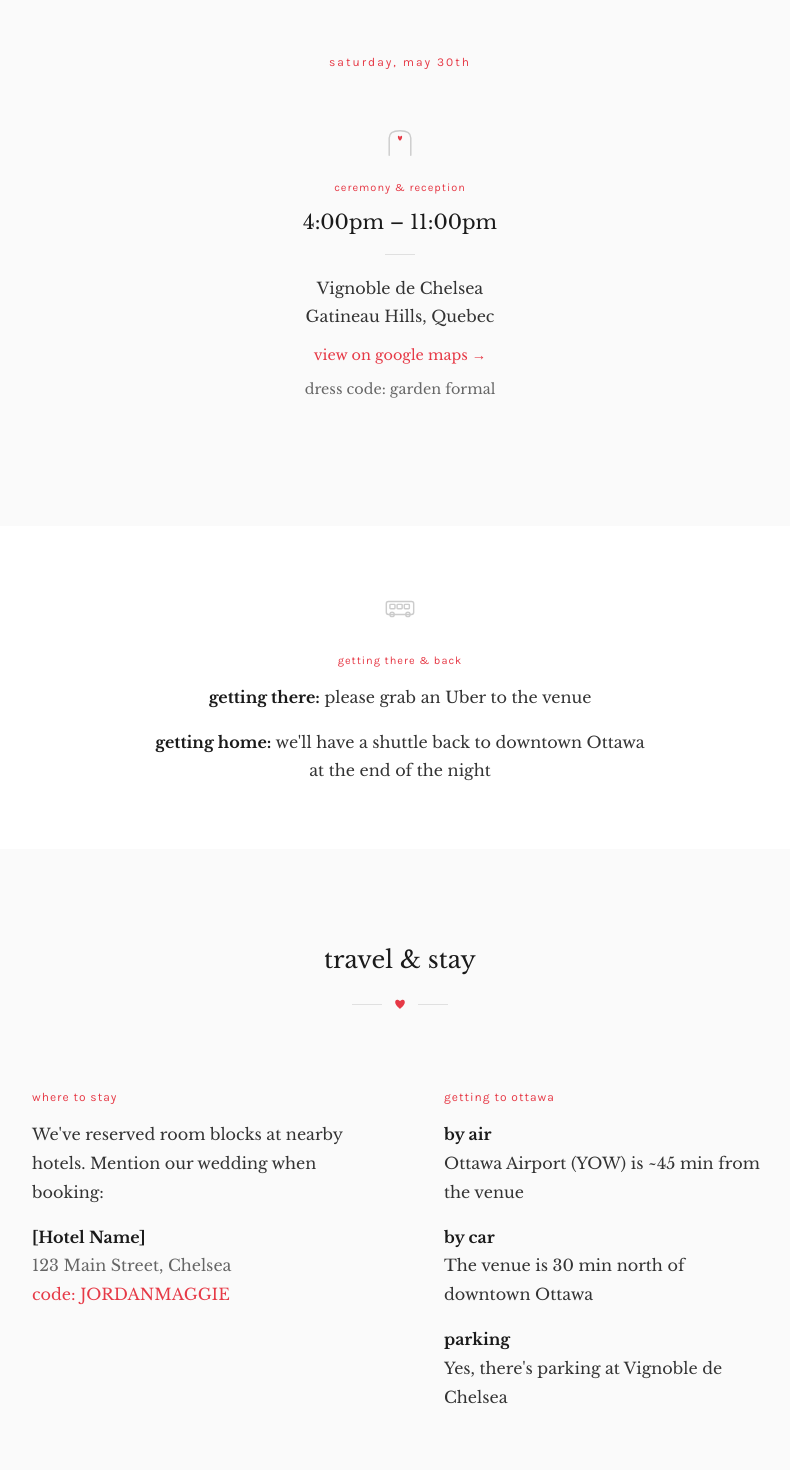
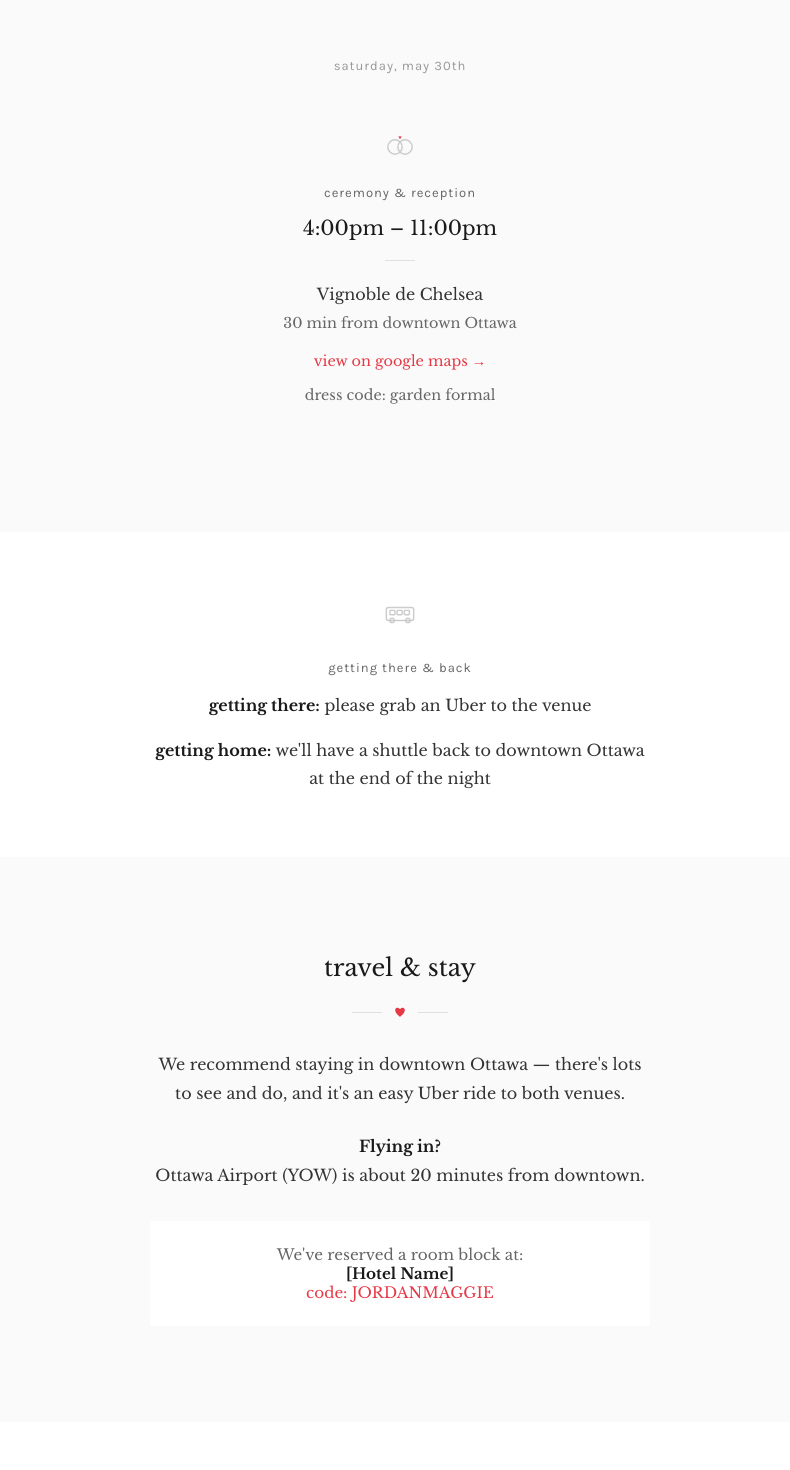
Before and after one commit to maggiejzhu-2026/weddingsite, a React (Vite) app: page / in a window 1280 px wide. Shown: the part 1420-2890 px from the top of the page, without its empty margins (240-1030 px from the left). Built offline with nearby package versions, Linux system fonts and the light colour scheme.

Commit message:
Update App.jsx

```diff
--- a/src/App.jsx
+++ b/src/App.jsx
@@ -52,10 +52,11 @@ export default function WeddingWebsite() {
 
   const CeremonyIcon = () => (
     <svg width="36" height="36" viewBox="0 0 50 50" fill="none" stroke="#ccc" strokeWidth="2" strokeLinecap="round">
-      {/* Simple arch/arbor */}
-      <path d="M10 42 L10 18 Q10 8 25 8 Q40 8 40 18 L40 42" fill="none" />
-      {/* Heart at top */}
-      <path d="M25 18 C25 15 22 14 22 16.5 C22 19 25 22 25 22 C25 22 28 19 28 16.5 C28 14 25 15 25 18Z" fill="#e63946" stroke="none"/>
+      {/* Two interlocking wedding rings */}
+      <circle cx="18" cy="25" r="10" />
+      <circle cx="32" cy="25" r="10" />
+      {/* Small heart above */}
+      <path d="M25 12 C25 10 23 9 23 10.5 C23 12 25 14 25 14 C25 14 27 12 27 10.5 C27 9 25 10 25 12Z" fill="#e63946" stroke="none"/>
     </svg>
   );
 
@@ -357,10 +358,10 @@ export default function WeddingWebsite() {
           <div style={{ marginTop: '3rem', marginBottom: '4rem' }}>
             <p style={{
               fontFamily: "'Karla', sans-serif",
-              fontSize: '12px',
-              letterSpacing: '2px',
+              fontSize: '13px',
+              letterSpacing: '1px',
               textTransform: 'lowercase',
-              color: '#e63946',
+              color: '#999',
               marginBottom: '1.5rem'
             }}>
               friday, may 29th
@@ -371,10 +372,10 @@ export default function WeddingWebsite() {
               </div>
               <p style={{
                 fontFamily: "'Karla', sans-serif",
-                fontSize: '11px',
+                fontSize: '13px',
                 letterSpacing: '1px',
                 textTransform: 'lowercase',
-                color: '#e63946',
+                color: '#666',
                 marginBottom: '1rem'
               }}>
                 welcome drinks
@@ -390,7 +391,7 @@ export default function WeddingWebsite() {
                   Tavern on the Hill
                 </a>
               </p>
-              <p style={{ fontSize: '1rem', color: '#666' }}>7:00 in the evening</p>
+              <p style={{ fontSize: '1rem', color: '#666' }}>6:00pm – 9:00pm</p>
               <div className="divider" />
               <p style={{ fontSize: '1rem', lineHeight: 1.7, color: '#333' }}>
                 Join us for casual drinks the night before the wedding
@@ -413,10 +414,10 @@ export default function WeddingWebsite() {
           {/* Wedding Day - May 30th */}
           <p style={{
             fontFamily: "'Karla', sans-serif",
-            fontSize: '12px',
-            letterSpacing: '2px',
+            fontSize: '13px',
+            letterSpacing: '1px',
             textTransform: 'lowercase',
-            color: '#e63946',
+            color: '#999',
             marginBottom: '1.5rem'
           }}>
             saturday, may 30th
@@ -435,10 +436,10 @@ export default function WeddingWebsite() {
               </div>
               <p style={{
                 fontFamily: "'Karla', sans-serif",
-                fontSize: '11px',
+                fontSize: '13px',
                 letterSpacing: '1px',
                 textTransform: 'lowercase',
-                color: '#e63946',
+                color: '#666',
                 marginBottom: '1rem'
               }}>
                 ceremony & reception
@@ -447,7 +448,7 @@ export default function WeddingWebsite() {
               <div className="divider" />
               <p style={{ fontSize: '1rem', lineHeight: 1.7, color: '#333' }}>
                 Vignoble de Chelsea<br />
-                Gatineau Hills, Quebec
+                <span style={{ color: '#666', fontSize: '0.9rem' }}>30 min from downtown Ottawa</span>
               </p>
               <a
                 href="https://www.google.com/maps/search/?api=1&query=Vignoble+de+Chelsea+1582+Route+105+Chelsea+Quebec"
@@ -477,10 +478,10 @@ export default function WeddingWebsite() {
           </div>
           <p style={{
             fontFamily: "'Karla', sans-serif",
-            fontSize: '11px',
+            fontSize: '13px',
             letterSpacing: '1px',
             textTransform: 'lowercase',
-            color: '#e63946',
+            color: '#666',
             marginBottom: '1rem'
           }}>
             getting there & back
@@ -499,65 +500,28 @@ export default function WeddingWebsite() {
         padding: '6rem 2rem',
         background: '#fafafa'
       }}>
-        <div style={{ maxWidth: '800px', margin: '0 auto', textAlign: 'center' }}>
+        <div style={{ maxWidth: '500px', margin: '0 auto', textAlign: 'center' }}>
           <h2 className="section-title">travel & stay</h2>
 
           <div className="heart-divider">
             <SmallHeart />
           </div>
 
-          <div style={{
-            display: 'grid',
-            gridTemplateColumns: 'repeat(auto-fit, minmax(280px, 1fr))',
-            gap: '1.5rem',
-            marginTop: '3rem',
-            textAlign: 'left'
-          }}>
-            <div className="card">
-              <p style={{
-                fontFamily: "'Karla', sans-serif",
-                fontSize: '12px',
-                letterSpacing: '1px',
-                textTransform: 'lowercase',
-                color: '#e63946',
-                marginBottom: '1rem'
-              }}>
-                where to stay
-              </p>
-              <p style={{ fontSize: '1rem', lineHeight: 1.8, color: '#333', marginBottom: '1rem' }}>
-                We've reserved room blocks at nearby hotels. Mention our wedding when booking:
-              </p>
-              <p style={{ fontSize: '1rem', lineHeight: 1.8, color: '#666' }}>
-                <strong style={{ color: '#1a1a1a' }}>[Hotel Name]</strong><br />
-                123 Main Street, Chelsea<br />
-                <span style={{ color: '#e63946' }}>code: JORDANMAGGIE</span>
-              </p>
-            </div>
+          <p style={{ fontSize: '1rem', lineHeight: 1.8, color: '#333', marginTop: '2rem' }}>
+            We recommend staying in downtown Ottawa — there's lots to see and do, and it's an easy Uber ride to both venues.
+          </p>
 
-            <div className="card">
-              <p style={{
-                fontFamily: "'Karla', sans-serif",
-                fontSize: '12px',
-                letterSpacing: '1px',
-                textTransform: 'lowercase',
-                color: '#e63946',
-                marginBottom: '1rem'
-              }}>
-                getting to ottawa
-              </p>
-              <p style={{ fontSize: '1rem', lineHeight: 1.8, color: '#333' }}>
-                <strong style={{ color: '#1a1a1a' }}>by air</strong><br />
-                Ottawa Airport (YOW) is ~45 min from the venue
-              </p>
-              <p style={{ fontSize: '1rem', lineHeight: 1.8, color: '#333', marginTop: '1rem' }}>
-                <strong style={{ color: '#1a1a1a' }}>by car</strong><br />
-                The venue is 30 min north of downtown Ottawa
-              </p>
-              <p style={{ fontSize: '1rem', lineHeight: 1.8, color: '#333', marginTop: '1rem' }}>
-                <strong style={{ color: '#1a1a1a' }}>parking</strong><br />
-                Yes, there's parking at Vignoble de Chelsea
-              </p>
-            </div>
+          <p style={{ fontSize: '1rem', lineHeight: 1.8, color: '#333', marginTop: '1.5rem' }}>
+            <strong style={{ color: '#1a1a1a' }}>Flying in?</strong><br />
+            Ottawa Airport (YOW) is about 20 minutes from downtown.
+          </p>
+
+          <div style={{ marginTop: '2rem', padding: '1.5rem', background: '#fff' }}>
+            <p style={{ fontSize: '0.95rem', color: '#666' }}>
+              We've reserved a room block at:<br />
+              <strong style={{ color: '#1a1a1a' }}>[Hotel Name]</strong><br />
+              <span style={{ color: '#e63946' }}>code: JORDANMAGGIE</span>
+            </p>
           </div>
         </div>
       </section>
```
